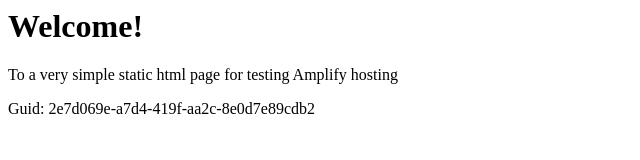
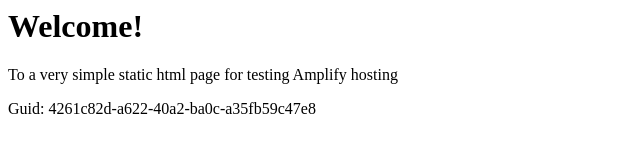
Before and after one commit to aws-aemilia-fra/Github-PR-Commit-Integration-Test-DoNotTouch-GitHubWebhookPushCanaryTest-v1-prod-eu-central-1, a website: page src/index.html in a window 1280 px wide. Shown: the full height of the page, 0-640 px from the left. Drawn offline with Linux system fonts and the light colour scheme.

Commit message:
commit from integ tests

```diff
--- a/src/index.html
+++ b/src/index.html
@@ -12,6 +12,6 @@
 <body>
     <h1>Welcome!</h1>
     <p>To a very simple static html page for testing Amplify hosting</p>
-    <p>Guid: 2e7d069e-a7d4-419f-aa2c-8e0d7e89cdb2</p></body>
+    <p>Guid: 4261c82d-a622-40a2-ba0c-a35fb59c47e8</p></body>
 
 </html>
```
